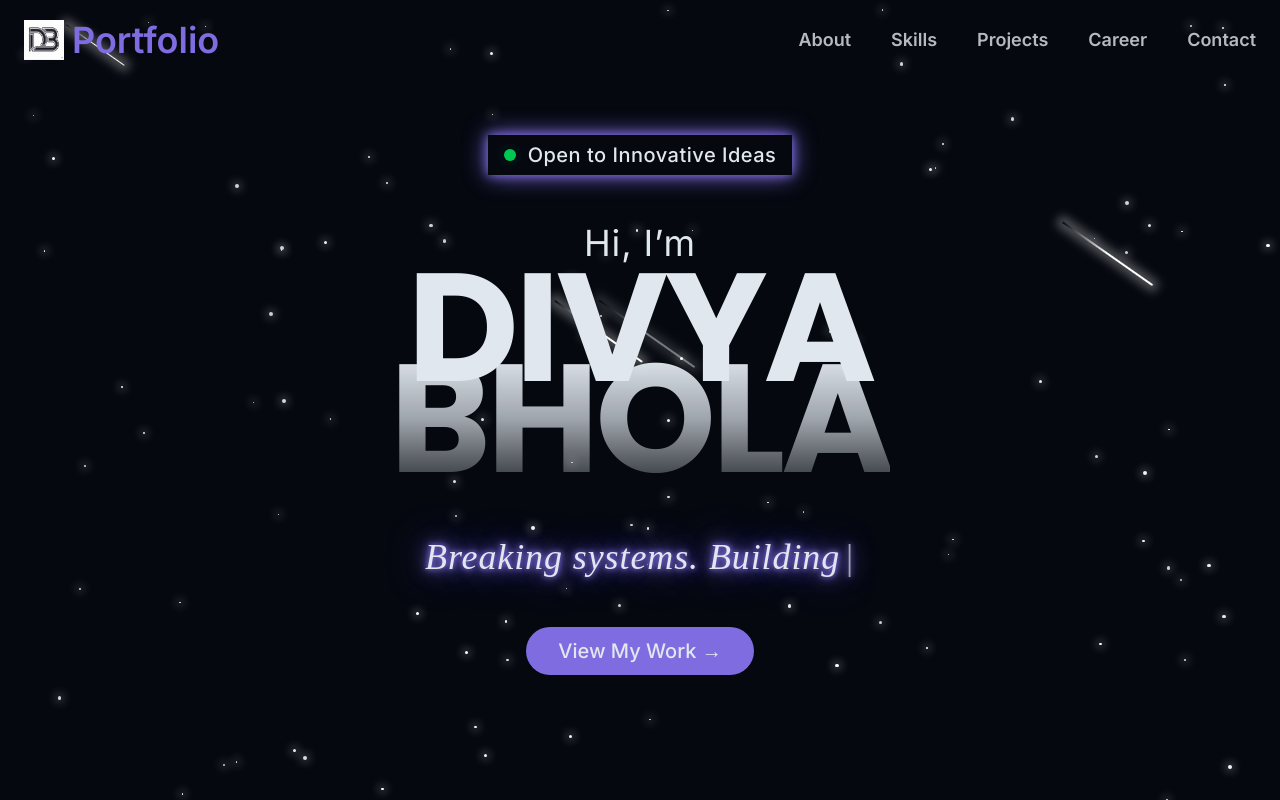
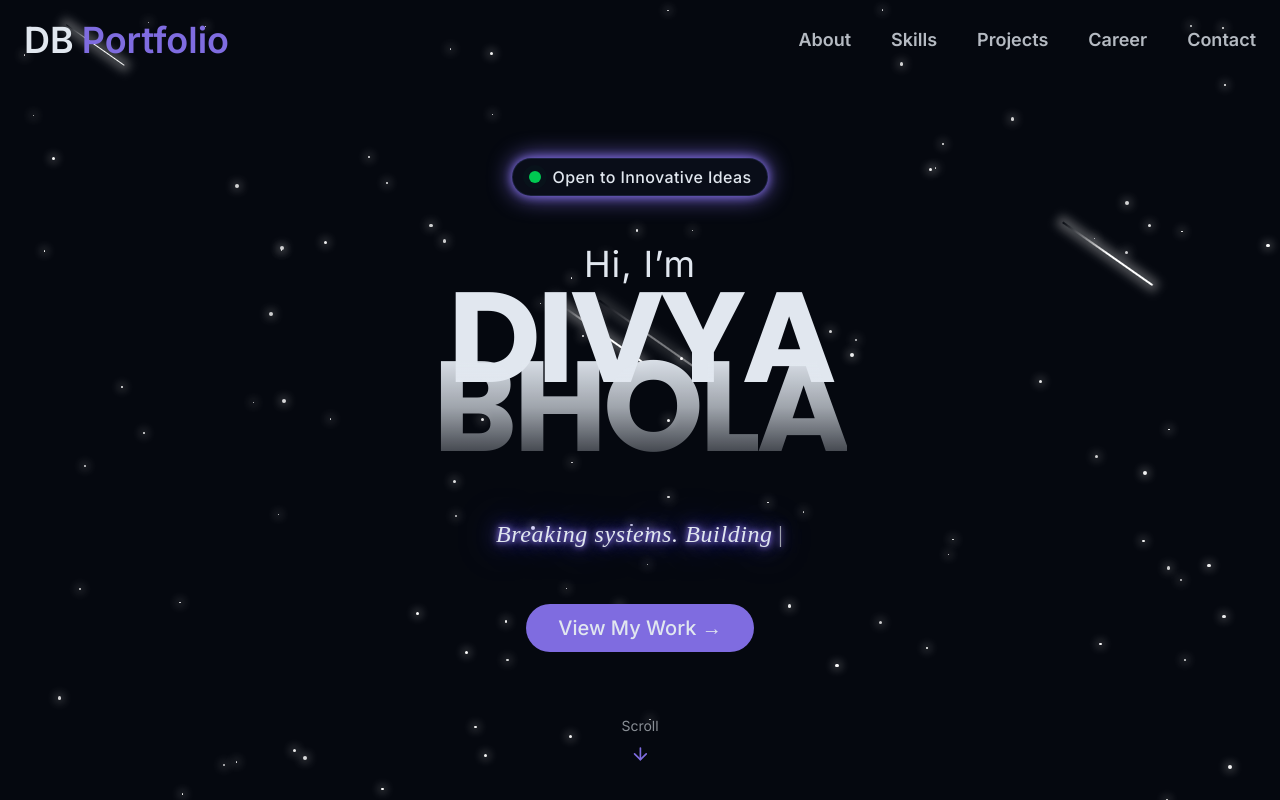
Before and after one commit to bholadivya/divya-portfolio, a React (Vite) app: page / in a window 1280 px wide. Shown: the top 800 px of the page. Built offline with nearby package versions, Linux system fonts and the light colour scheme.

Commit message:
removed logo and fixed the ACTIVE neon pill

```diff
--- a/src/components/HeroSection.jsx
+++ b/src/components/HeroSection.jsx
@@ -57,22 +57,22 @@ export const HeroSection = () => {
     */
     <section
       id="hero"
-      className="min-h-screen flex flex-col items-center justify-start sm:justify-center pt-24 sm:pt-0"
+      className="relative min-h-screen flex flex-col items-center justify-start sm:justify-center pt-24 sm:pt-0"
     >
       {/* 🔥 ACTIVE STATUS */}
       <div className="mb-6">
-        <div className="mb-6 flex items-center justify-center gap-3 neon-pill px-4 py-1.5">
+        <div className="mb-6 flex items-center justify-center gap-3 neon-pill px-4 py-1.5 rounded-full">
           <span className="relative flex h-3 w-3">
             <span className="animate-ping absolute inline-flex h-full w-full rounded-full bg-green-400 opacity-75"></span>
             <span className="relative inline-flex rounded-full h-3 w-3 bg-green-500"></span>
           </span>
 
-          <span className="text-xl font-medium tracking-wide">
+          <span className="text-sm md:text-base font-medium tracking-wide">
             Open to Innovative Ideas
           </span>
         </div>
       </div>
-      <div className="container w-full flex flex-col items-center justify-center text-center z-10 ">
+      <div className="w-full flex flex-col items-center justify-center text-center z-10">
         <div className="space-y-0">
           {/* Heading */}
 
@@ -84,10 +84,11 @@ export const HeroSection = () => {
           <div className="space-y-3 leading-[0.85]">
             <h1
               className="
-  text-[16vw] md:text-[12vw] font-black leading-[0.85] tracking-[-4px]
+  text-[14vw] md:text-[10vw] font-black leading-[0.85] tracking-[-4px]
   text-foreground
   dark:text-primary
   -mb-6 md:-mb-10
+  animate-fade-in-delay-1
 "
             >
               DIVYA
@@ -95,7 +96,7 @@ export const HeroSection = () => {
 
             <h1
               className="
-  text-[16vw] md:text-[12vw] font-black leading-[0.85] tracking-[-4px]
+  text-[14vw] md:text-[10vw] font-black leading-[0.85] tracking-[-4px]
   bg-gradient-to-b
   from-foreground
   via-foreground/70
@@ -104,6 +105,7 @@ export const HeroSection = () => {
   dark:via-white/80
   dark:to-white/20
   bg-clip-text text-transparent
+  animate-fade-in-delay-2
 "
             >
               BHOLA
@@ -112,7 +114,7 @@ export const HeroSection = () => {
 
           {/* TYPEWRITER */}
           <p
-            className="mt-8 md:mt-12 h-12 flex items-center justify-center text-xl md:text-4xl neon-glow font-medium italic tracking-wide"
+            className="mt-8 md:mt-12 h-12 flex items-center justify-center text-lg sm:text-xl md:text-2xl neon-glow font-medium italic tracking-wide"
             style={{ fontFamily: "Fira Code" }}
           >
             {text}
@@ -133,11 +135,11 @@ export const HeroSection = () => {
           </div>
         </div>
       </div>
-      {/* Scroll indicator */}
-      <div className="absolute bottom-8 left-1/2 transform -translate-x-1/2 flex flex-col items-center animate-bounce">
-        <span className="text-sm text-foreground/80 mb-2">Scroll</span>
-        <ArrowDown className="h-5 w-5 text-primary" />
-      </div>
+        {/* Scroll indicator */}
+        <div className="absolute bottom-8 left-1/2 transform -translate-x-1/2 flex flex-col items-center animate-bounce">
+          <span className="text-sm text-foreground/60 mb-2">Scroll</span>
+          <ArrowDown className="h-5 w-5 text-primary" />
+        </div>
     </section>
   );
 };
--- a/src/components/Navbar.jsx
+++ b/src/components/Navbar.jsx
@@ -58,15 +58,16 @@ export const Navbar = () => {
     >
       <div className="w-full max-w-7xl mx-auto px-6 flex items-center justify-between relative">
         <div className="flex items-center gap-2">
-          <img
+          {/* <img
   src="/logo-light.png"   // light-friendly logo
   className="block dark:hidden h-10 w-10"
-/>
+/> */}
 
-<img
+          {/* <img
   src="/logo.png"         // dark logo
   className="hidden dark:block h-10 w-10"
-/>
+/> */}
+<span className="font-bold text-4xl md:text-4xl">DB</span>
           <span className=" text-primary font-bold text-4xl">Portfolio</span>
         </div>
 
--- a/src/index.css
+++ b/src/index.css
@@ -213,6 +213,9 @@ h3 {
     0 0 40px hsl(var(--primary));
 }
 @utility neon-pill {
+   border: 1px solid rgba(120, 140, 255, 0.15);
+  background: rgba(120, 140, 255, 0.04);
+  box-shadow: none;
   animation: glowPulse 2.5s ease-in-out infinite;
 }
 /* Reusable hover effect for project cards */
```
